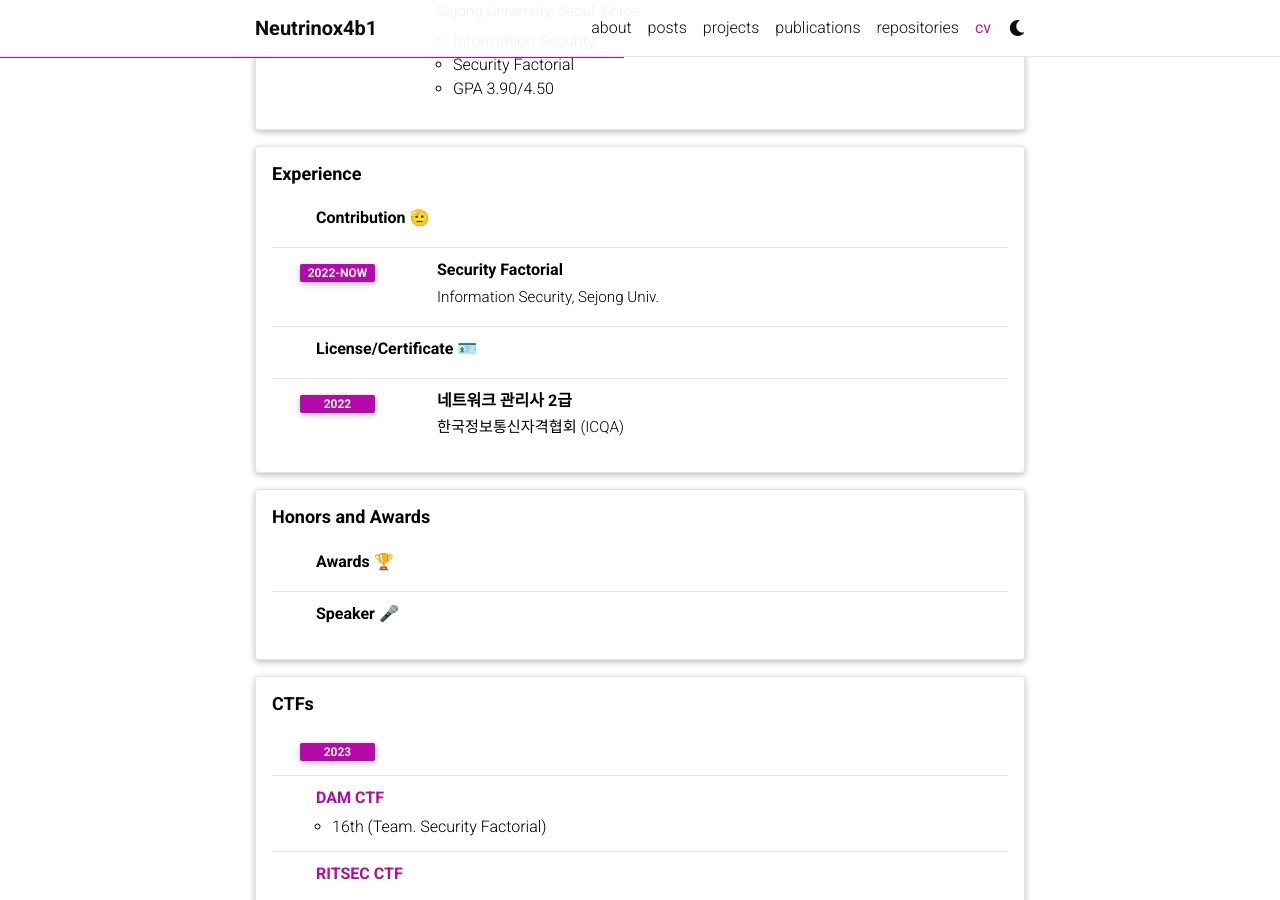
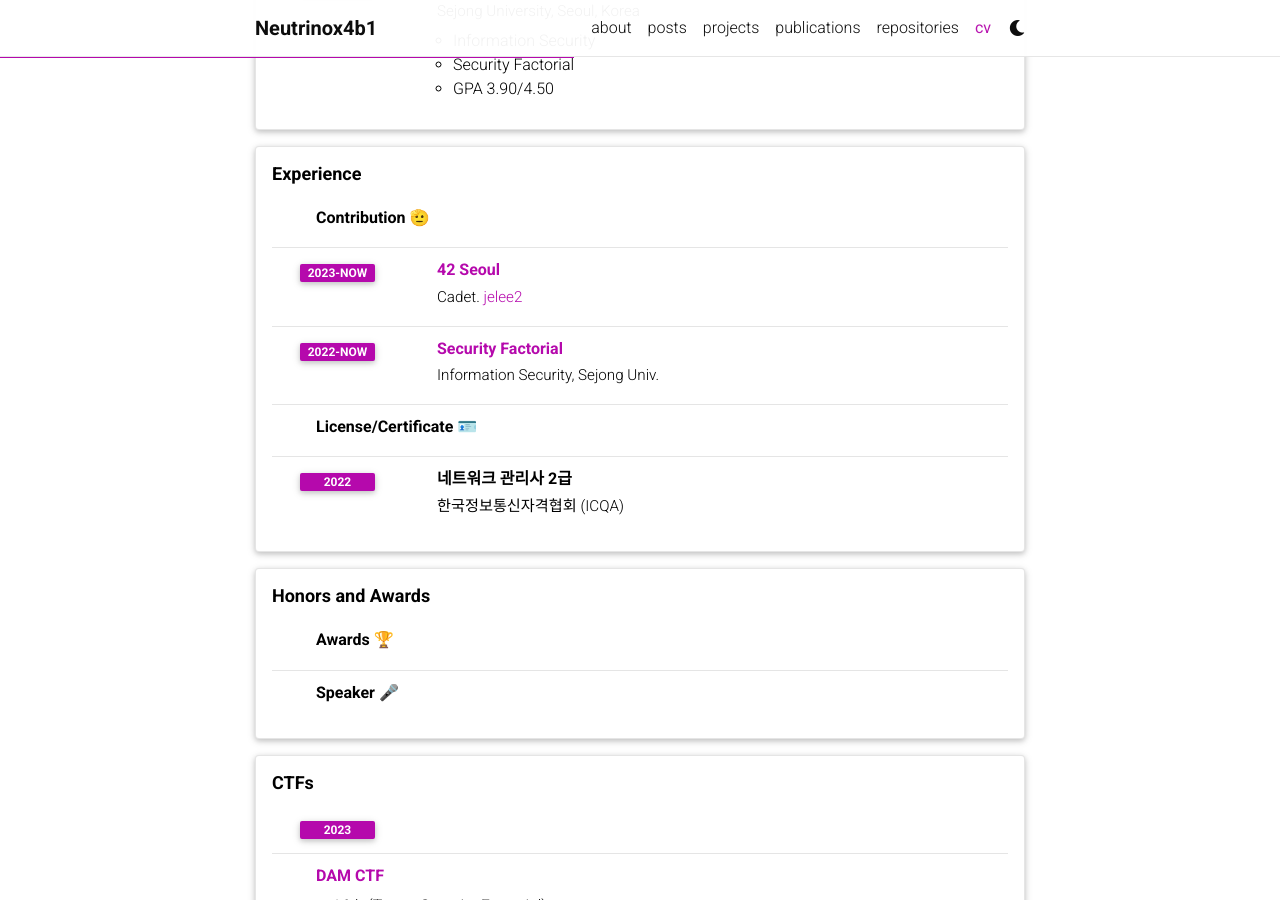
Before and after one commit to neutrinox4b1/neutrinox4b1.github.io, a Jekyll site: the page built from _pages/cv.md, in a window 1280 px wide and 900 px high, scrolled down 436 px. Built offline with Jekyll 4.4.1, drawn with Linux system fonts in a browser that asks for light colours; comment, search, counter and statistics services are not loaded; a style sheet for code colours, icons or effects is not loaded.

Commit message:
add 42seoul

```diff
--- a/_data/cv.yml
+++ b/_data/cv.yml
@@ -21,7 +21,10 @@
   type: time_table
   contents:
     - title: Contribution 🫡
-    - title: Security Factorial
+    - title: <a href="https://42seoul.kr/seoul42/main/view">42 Seoul</a>
+      institution: Cadet. <a href="https://profile.intra.42.fr/users/jelee2">jelee2</a>
+      year: 2023-NOW
+    - title: <a href="https://sites.google.com/site/ssfactorial">Security Factorial</a>
       institution: Information Security, Sejong Univ.
       year: 2022-NOW
     - title: License/Certificate 🪪
```
